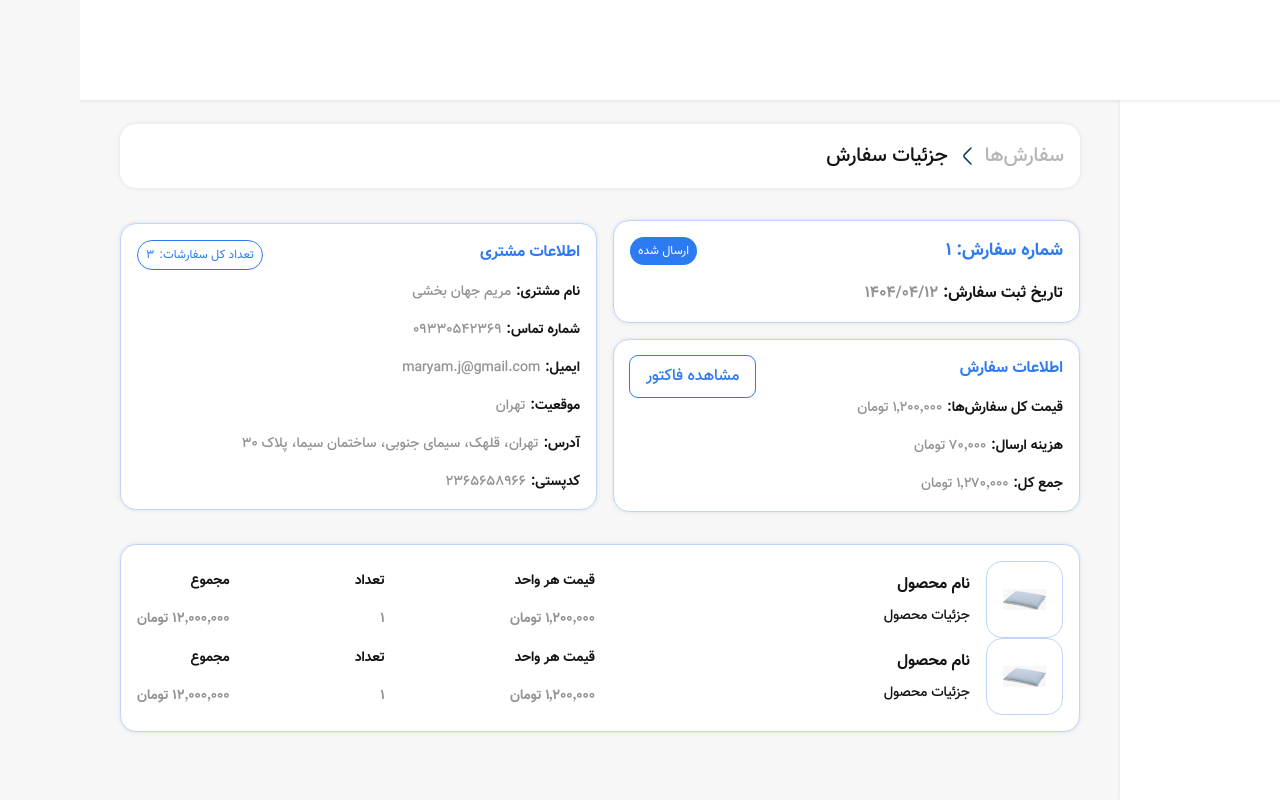
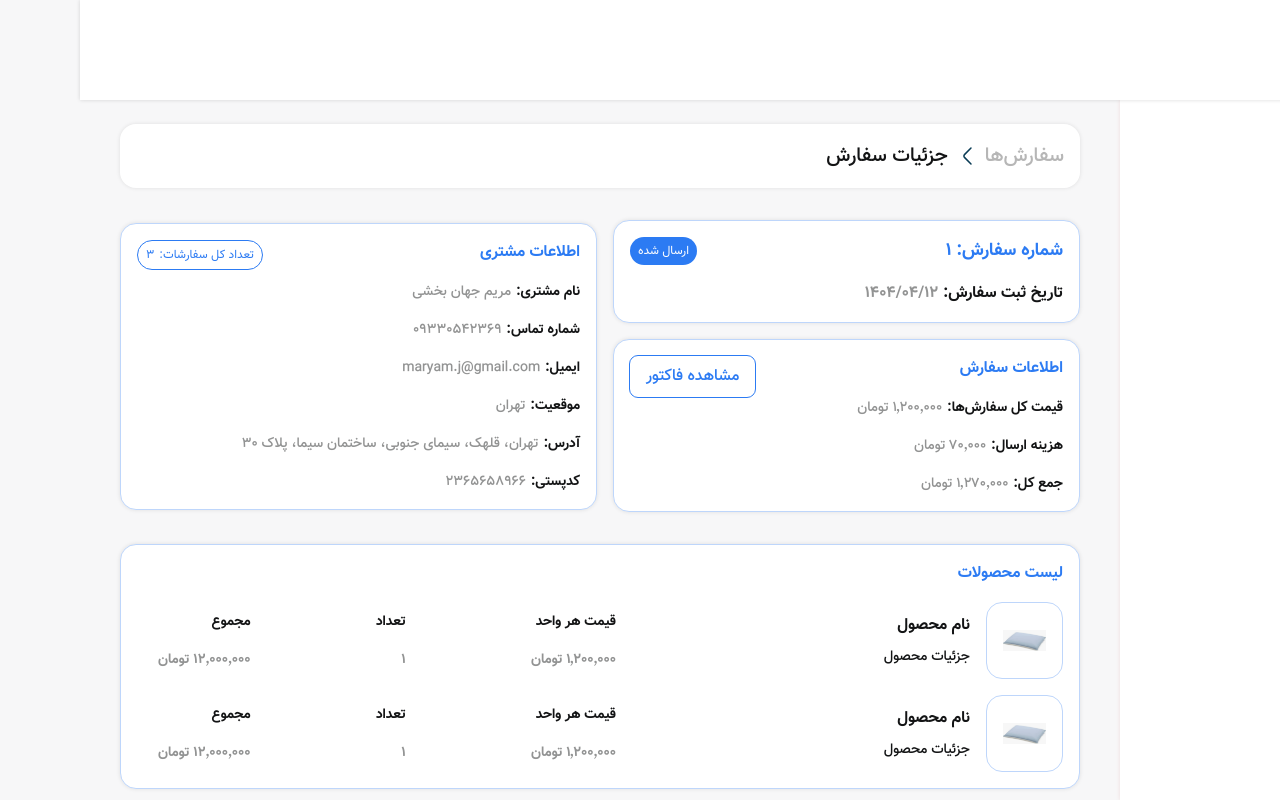
Before and after one commit to parham-ghasemi/profile-orders, a React (Vite) app: page /insurance/orders/details/1 in a window 1280 px wide. Built offline with nearby package versions, Linux system fonts and the light colour scheme.

Commit message:
order-details done

```diff
--- a/src/components/orders/order-details/OrderDetails.jsx
+++ b/src/components/orders/order-details/OrderDetails.jsx
@@ -49,6 +49,7 @@ const OrderDetails = () => {
       </div>
 
       <div className="orderDetails-container__cards-container__items">
+      <h3 className="orderDetails-container__cards-container__items__title">لیست محصولات</h3>
         {orderData.products.map((product, index) => (
           <ProductsCard
             key={`${product.name}-${index}`}
--- a/src/components/orders/order-details/OrderDetails.scss
+++ b/src/components/orders/order-details/OrderDetails.scss
@@ -38,7 +38,15 @@
 
     &__items {
       @include section;
+      @include col;
       border: 1px solid $primary-very-light;
+      gap: 16px;
+
+      &__title {
+        font-size: 16px;
+        font-weight: 700;
+        color: $primary;
+      }
     }
   }
 }
--- a/src/components/orders/order-details/productsCard/ProductsCard.scss
+++ b/src/components/orders/order-details/productsCard/ProductsCard.scss
@@ -4,6 +4,7 @@
 .ins-products-item-container {
   @include flex;
   justify-content: space-between;
+  padding-left: 21px;
 
   &__right {
     @include flex;
```
